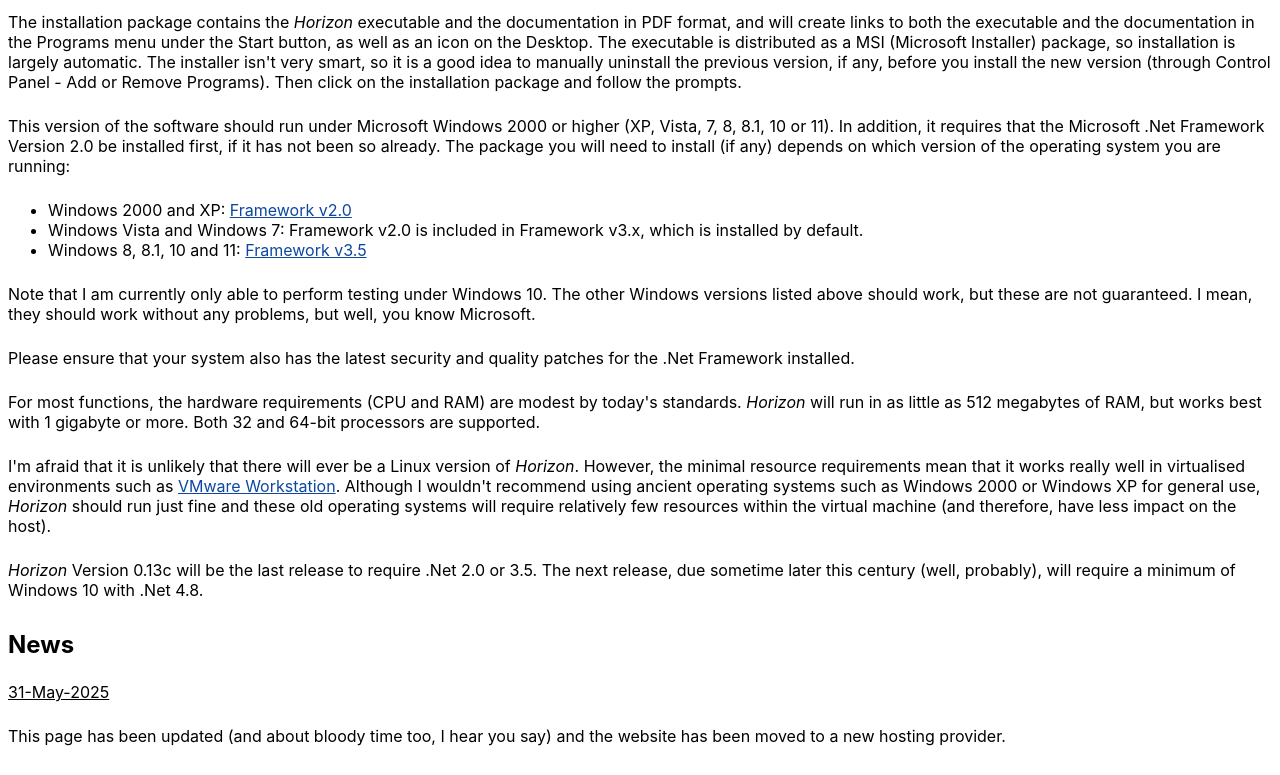
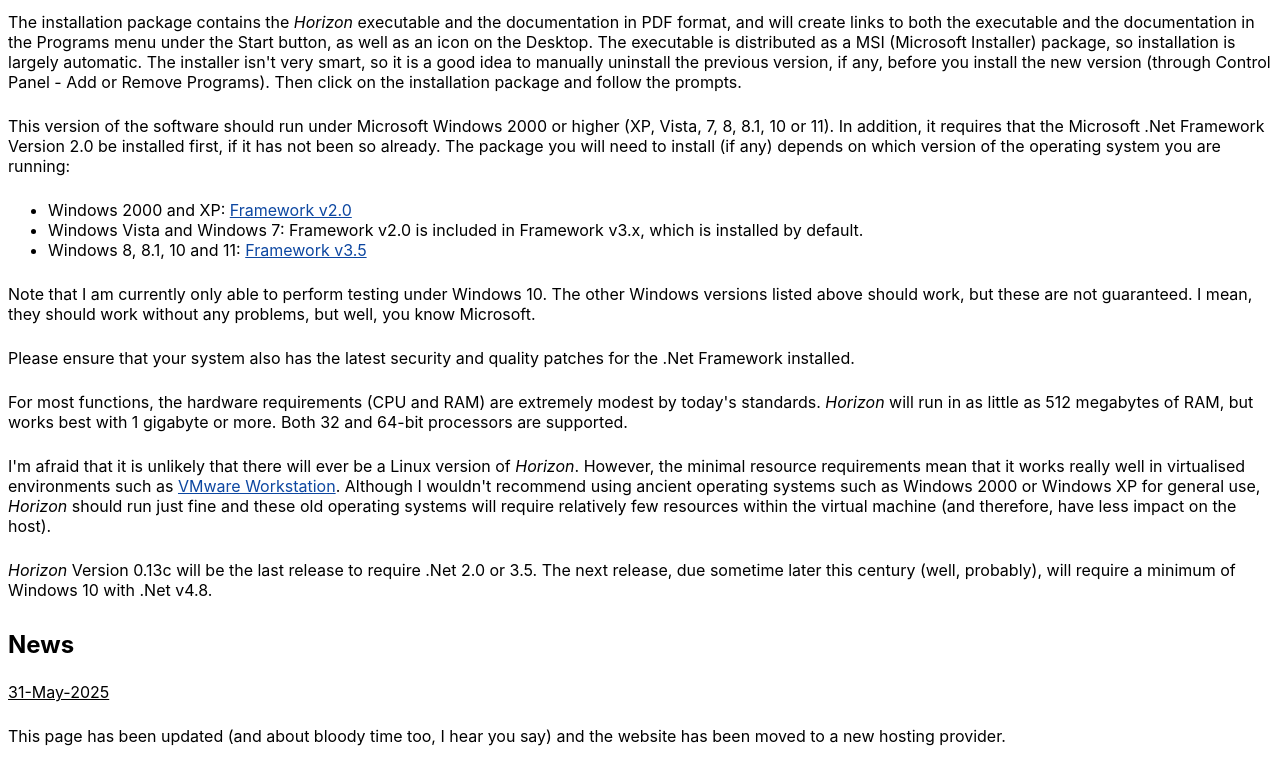
Before and after one commit to agksmith/agksmith.github.io, a plain HTML site: page horizon/index.html in a window 1280 px wide. Shown: the part 480-1255 px from the top of the page. Drawn offline with Linux system fonts and the light colour scheme.

Commit message:
Update index.html

```diff
--- a/horizon/index.html
+++ b/horizon/index.html
@@ -43,14 +43,14 @@
 <p>Note that I am currently only able to perform testing under Windows&nbsp;10. The other Windows versions listed above should work,
    but these are not guaranteed. I mean, they should work without any problems, but well, you know Microsoft.</p>
 <p>Please ensure that your system also has the latest security and quality patches for the .Net Framework installed.</p>
-<p>For most functions, the hardware requirements (CPU and RAM) are modest by today's standards. <em>Horizon</em> will run in as little as 512 megabytes of RAM,
-   but works best with 1 gigabyte or more. Both 32 and 64-bit processors are supported.</p>
+<p>For most functions, the hardware requirements (CPU and RAM) are extremely modest by today's standards. <em>Horizon</em> will run in as little as 512
+   megabytes of RAM, but works best with 1 gigabyte or more.  Both 32 and 64-bit processors are supported.</p>
 <p>I'm afraid that it is unlikely that there will ever be a Linux version of <em>Horizon</em>. However, the minimal resource requirements mean that it works
    really well in virtualised environments such as <a href="https://www.vmware.com/products/desktop-hypervisor/workstation-and-fusion">VMware Workstation</a>.
    Although I wouldn't recommend using ancient operating systems such as Windows&nbsp;2000 or Windows&nbsp;XP for general use, <em>Horizon</em> should run
    just fine and these old operating systems will require relatively few resources within the virtual machine (and therefore, have less impact on the host).</p>
 <p><em>Horizon</em> Version&nbsp;0.13c will be the last release to require .Net&nbsp;2.0 or 3.5.  The next release, due sometime later this century (well,
-   probably), will require a minimum of Windows&nbsp;10 with .Net&nbsp;4.8.</p>
+   probably), will require a minimum of Windows&nbsp;10 with .Net&nbsp;v4.8.</p>
 
 
 <h2>News</h2>
```
